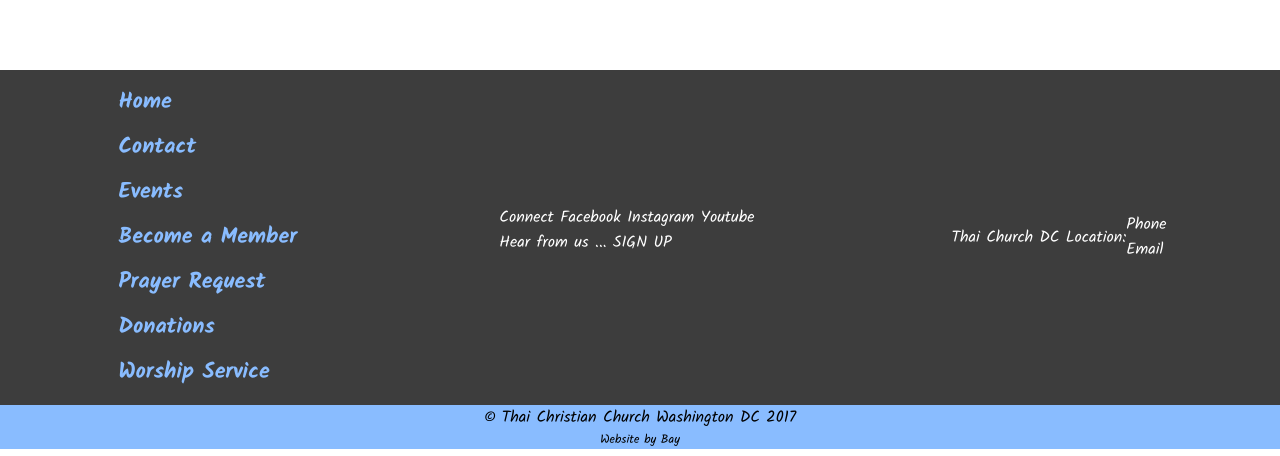
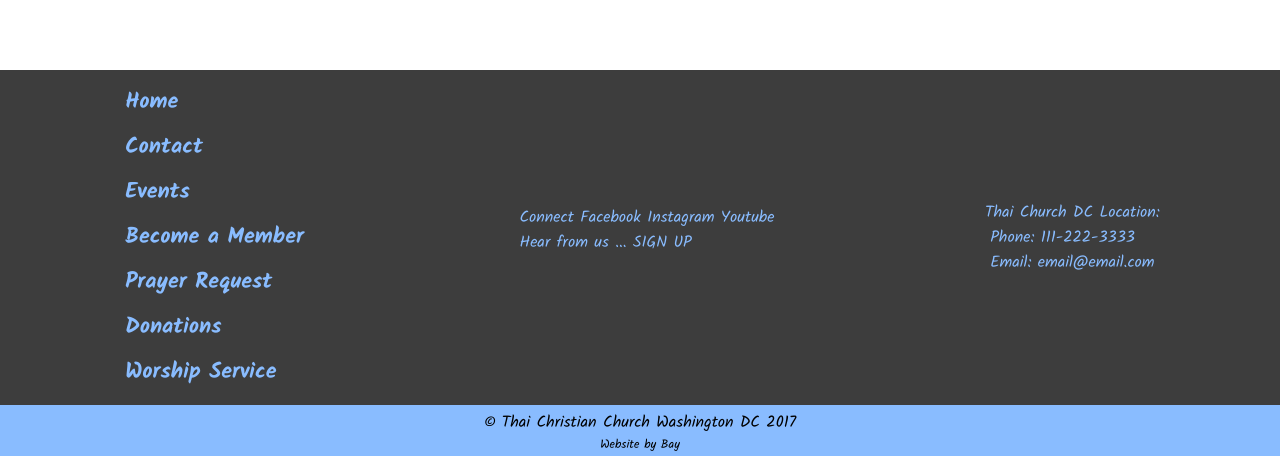
Before and after one commit to BayLadyCoder/ThaiChurchDC, a React (Create React App) app: page / in a window 1280 px wide. Shown: the part 1745-2201 px from the top of the page. Built offline with nearby package versions, Linux system fonts and the light colour scheme.

Commit message:
changed footer color

```diff
--- a/src/App.css
+++ b/src/App.css
@@ -61,8 +61,6 @@ body {
   font-weight: bold;
   color: #fff;
   color: rgb(137, 188, 255);
-
-  /* color: rgb(9, 140, 228); */
   text-decoration: none;
 }
 
@@ -112,6 +110,8 @@ body {
   align-items: center;
   font-family: 'Roboto', sans-serif;
   font-family: 'Noto Serif', serif;
+
+
 }
 
 .content {
@@ -119,6 +119,7 @@ body {
   text-align: justify;
   font-size: 18px;
   line-height: 1.8;
+
 }
 
 .collectionImg {
@@ -138,22 +139,19 @@ h2 {
   width: 100vw;
   background-color: rgb(61, 61, 61);
   padding: 0 15px;
-  color: white;
+  color: rgb(137, 188, 255);
+
 }
 
 .footerMenuContainer {
   width: 100%;
   display: flex;
-  /* justify-content: center; */
-  /* flex-direction: column; */
   justify-content: space-around;
 
 }
 
 .footerSitemap {
-  /* width: 100%; */
   display: flex;
-  /* justify-content: center; */
   flex-direction: column;
   padding: 10px 0;
 }
@@ -163,22 +161,18 @@ h2 {
   text-decoration: none;
   padding: 5px;
   margin: 0px;
-  /* width: 150px; */
-  /* background-color: lightblue; */
   color: rgb(137, 188, 255);
   font-weight: bold;
 }
 
-.footerContact1 {
-  /* width: 100vw; */
-  /* padding: 0 100px; */
+.footerContact {
+
   display: flex;
-  justify-content: space-between;
+  flex-direction: column;
+  justify-content: center;
   align-items: center;
   background-color: rgb(61, 61, 61);
 }
-
-
 
 
 .footerSocialMedias {
@@ -187,12 +181,12 @@ h2 {
   align-items: space-between;
   flex-direction: column;
   padding: 0 0 15px 0;
-  /* padding: 0 100px; */
+
 }
 
 .footerCopyright {
   width: 100vw;
-  padding: 0 100px;
+  padding: 5px 100px;
   display: flex;
   flex-direction: column;
   justify-content: space-between;
--- a/src/HomePage/Footer.js
+++ b/src/HomePage/Footer.js
@@ -32,11 +32,11 @@ class Footer extends Component {
 						<div>Connect Facebook Instagram Youtube</div>
 						<div>Hear from us ... SIGN UP</div>
 					</div>
-					<div className="footerContact1">
+					<div className="footerContact">
 						<div>Thai Church DC Location:</div>
 						<div>
-							Phone
-							<br /> Email
+							Phone: 111-222-3333
+							<br /> Email: email@email.com
 						</div>
 					</div>
 				</div>
```
